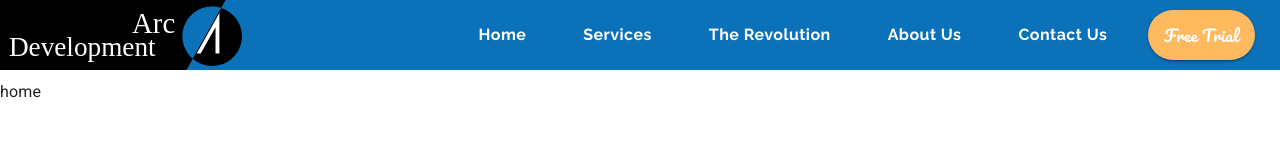
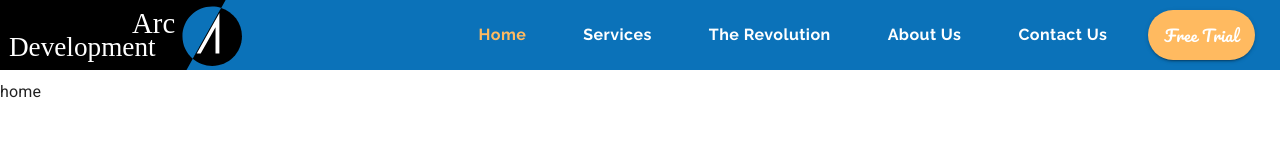
Before and after one commit to CarlosSuarezJS20/mui_practice, a React (Create React App) app: page / in a window 1280 px wide. Shown: the top 160 px of the page. Built offline with nearby package versions, Linux system fonts and the light colour scheme.

Commit message:
added a bit of logic to the menu tool tip

```diff
--- /dev/null
+++ b/src/components/ui/menuToolbar.tsx
@@ -0,0 +1,41 @@
+import React, { useEffect } from "react";
+import { Menu, MenuItem } from "@mui/material";
+
+interface ProsMenuPositioned {
+  id: string;
+  menu_id: string;
+  anchorElement: HTMLElement | null;
+  open: boolean;
+  closeMenu: () => void;
+}
+
+const MenuPositionedToolTip: React.FC<ProsMenuPositioned> = ({
+  anchorElement,
+  open,
+  id,
+  menu_id,
+  closeMenu,
+}) => {
+  return (
+    <Menu
+      id={menu_id}
+      anchorEl={anchorElement}
+      open={open}
+      aria-labelledby={id}
+      anchorOrigin={{
+        vertical: "top",
+        horizontal: "left",
+      }}
+      transformOrigin={{
+        vertical: "top",
+        horizontal: "left",
+      }}
+      MenuListProps={{ onMouseLeave: closeMenu }}>
+      <MenuItem onClick={closeMenu}>Test 1</MenuItem>
+      <MenuItem onClick={closeMenu}>Test 2</MenuItem>
+      <MenuItem onClick={closeMenu}>Test 3</MenuItem>
+    </Menu>
+  );
+};
+
+export default MenuPositionedToolTip;
--- a/src/components/ui/toolbar.tsx
+++ b/src/components/ui/toolbar.tsx
@@ -3,6 +3,7 @@ import ToolBar from "@mui/material/Toolbar";
 import Tabs from "@mui/material/Tabs";
 import Tab from "@mui/material/Tab";
 import Button from "@mui/material/Button";
+import MenuPositionedToolTip from "./menuToolbar";
 
 import { makeStyles } from "@mui/styles";
 import { styled } from "@mui/material/styles";
@@ -34,6 +35,9 @@ const useStyles = makeStyles(() => ({
   logoContainer: {
     "&.MuiButton-root": {
       padding: 0,
+      "&:hover": {
+        backgroundColor: "transparent",
+      },
     },
   },
 }));
@@ -50,28 +54,40 @@ const StyledButton = styled(Button)(() => ({
 
 const ToolBarCom: React.FC = () => {
   const [value, setValue] = React.useState(0);
+  const [anchorEl, setAnchorEl] = React.useState<null | HTMLElement>(null);
+  const open = Boolean(anchorEl);
   // handles classes for non react elements
   const classes = useStyles();
 
   const onChangeHandler = (e: React.SyntheticEvent, value: number) => {
+    console.log(value);
     setValue(value);
   };
 
   useEffect(() => {
-    let refreshValue: any;
+    console.log(value);
     if (window.location.pathname === "/" && value != 0) {
-      refreshValue = 0;
-    } else if (window.location.pathname === "/services" && value != 1) {
-      refreshValue = 1;
-    } else if (window.location.pathname === "/revolution" && value != 2) {
-      refreshValue = 2;
-    } else if (window.location.pathname === "/about" && value != 3) {
-      refreshValue = 3;
-    } else if (window.location.pathname === "/contact" && value != 4) {
-      refreshValue = 4;
+      setValue(0);
+    } else if (window.location.pathname === "/services" && value !== 1) {
+      setValue(1);
+    } else if (window.location.pathname === "/revolution" && value !== 2) {
+      setValue(2);
+    } else if (window.location.pathname === "/about" && value !== 3) {
+      setValue(3);
+    } else if (window.location.pathname === "/contact" && value !== 4) {
+      setValue(4);
+    } else if (window.location.pathname === "/estimate" && value !== 5) {
+      setValue(5);
     }
-    setValue(refreshValue);
-  }, []);
+  }, [value]);
+
+  const handleClick = (event: React.MouseEvent<HTMLElement>) => {
+    setAnchorEl(event.currentTarget);
+  };
+
+  const handleClose = () => {
+    setAnchorEl(null);
+  };
 
   return (
     <ToolBar disableGutters>
@@ -79,6 +95,7 @@ const ToolBarCom: React.FC = () => {
       <Button
         component={Link}
         to='/'
+        disableRipple
         onClick={() => {
           setValue(0);
         }}
@@ -102,37 +119,69 @@ const ToolBarCom: React.FC = () => {
           label='Home'
         />
         <Tab
+          id='services-positioned-tab'
           component={Link}
           to='/services'
           className={classes.tab}
           value={1}
           label='Services'
+          // handles menu tooltip
+          aria-controls={open ? "menu-positioned-tooltip" : undefined}
+          aria-expanded={open ? "true" : undefined}
+          onMouseOver={(e) => {
+            handleClick(e);
+          }}
         />
         <Tab
           component={Link}
-          to='revolution'
+          to='/revolution'
           className={classes.tab}
           value={2}
           label=' The Revolution'
+          // handles menu tooltip
+          aria-controls={open ? "menu-positioned-tooltip" : undefined}
+          aria-expanded={open ? "true" : undefined}
+          onMouseOver={(e) => {
+            handleClick(e);
+          }}
         />
         <Tab
           component={Link}
-          to='about'
+          to='/about'
           className={classes.tab}
           value={3}
           label='About Us'
+          // handles menu tooltip
+          aria-controls={open ? "menu-positioned-tooltip" : undefined}
+          aria-expanded={open ? "true" : undefined}
+          onMouseOver={(e) => {
+            handleClick(e);
+          }}
         />
         <Tab
           component={Link}
-          to='contact'
+          to='/contact'
           className={classes.tab}
           value={4}
           label=' Contact Us'
+          // handles menu tooltip
+          aria-controls={open ? "menu-positioned-tooltip" : undefined}
+          aria-expanded={open ? "true" : undefined}
+          onMouseOver={(e) => {
+            handleClick(e);
+          }}
         />
       </Tabs>
       <StyledButton variant='contained' color='secondary'>
         Free Trial
       </StyledButton>
+      <MenuPositionedToolTip
+        id='menu-positioned-tooltip'
+        menu_id='services-menu'
+        open={open}
+        anchorElement={anchorEl}
+        closeMenu={handleClose}
+      />
     </ToolBar>
   );
 };
--- a/src/index.tsx
+++ b/src/index.tsx
@@ -1,7 +1,6 @@
 import React from "react";
 import ReactDOM from "react-dom/client";
 import App from "./components/App";
-import { BrowserRouter, Route, Routes } from "react-router-dom";
 
 const root = ReactDOM.createRoot(
   document.getElementById("root") as HTMLElement
```
